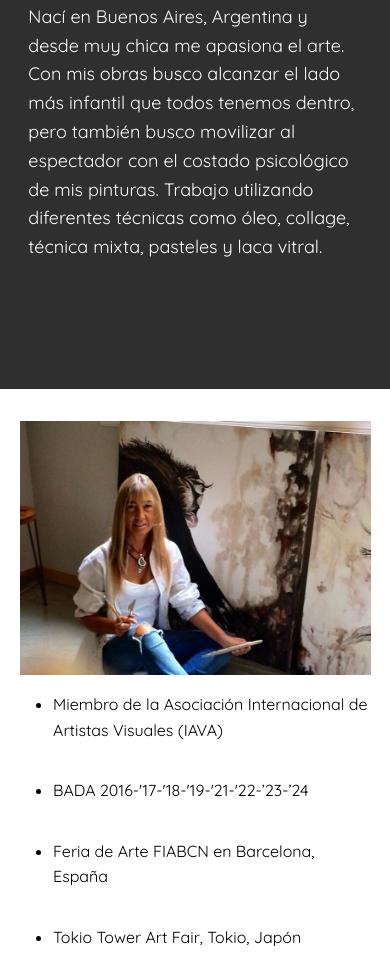
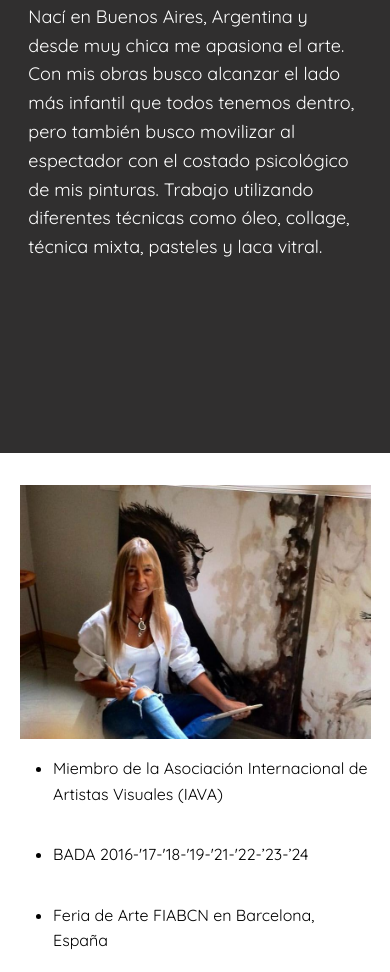
Before and after one commit to vickyvillalba22/pato-reicher-artista-portfolio, a plain HTML site: page index.html in a window 390 px wide. Shown: the part 1025-1997 px from the top of the page. Drawn offline with nearby package versions, Linux system fonts and the light colour scheme.

Commit message:
margin cambio

```diff
--- a/assets/styles.css
+++ b/assets/styles.css
@@ -481,8 +481,8 @@ dialog div{
         margin-top: 2em;
     }
 
-    .marginTop4m{
-        margin-top: 4em;
+    .marginTop8m{
+        margin-top: 8em;
     }
 
     #contCuadros{
--- a/index.html
+++ b/index.html
@@ -74,7 +74,7 @@
         </section>
 
         <!--sobre mi 2-->
-        <section id="sobreMi2" class="w100 marginTop4m fondoBlanco">
+        <section id="sobreMi2" class="w100 marginTop8m fondoBlanco">
 
             <div class="fondoBlanco w100 df columna centerY spacea vh80 w100m vh100m">
 
```
